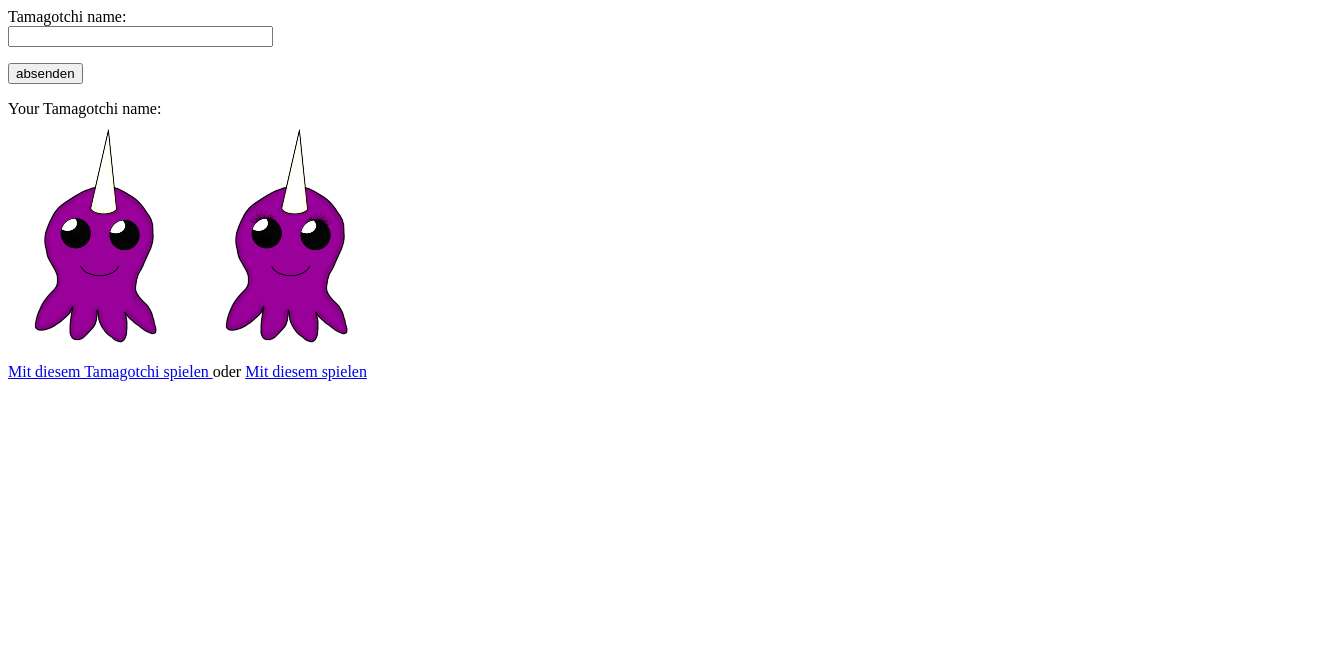
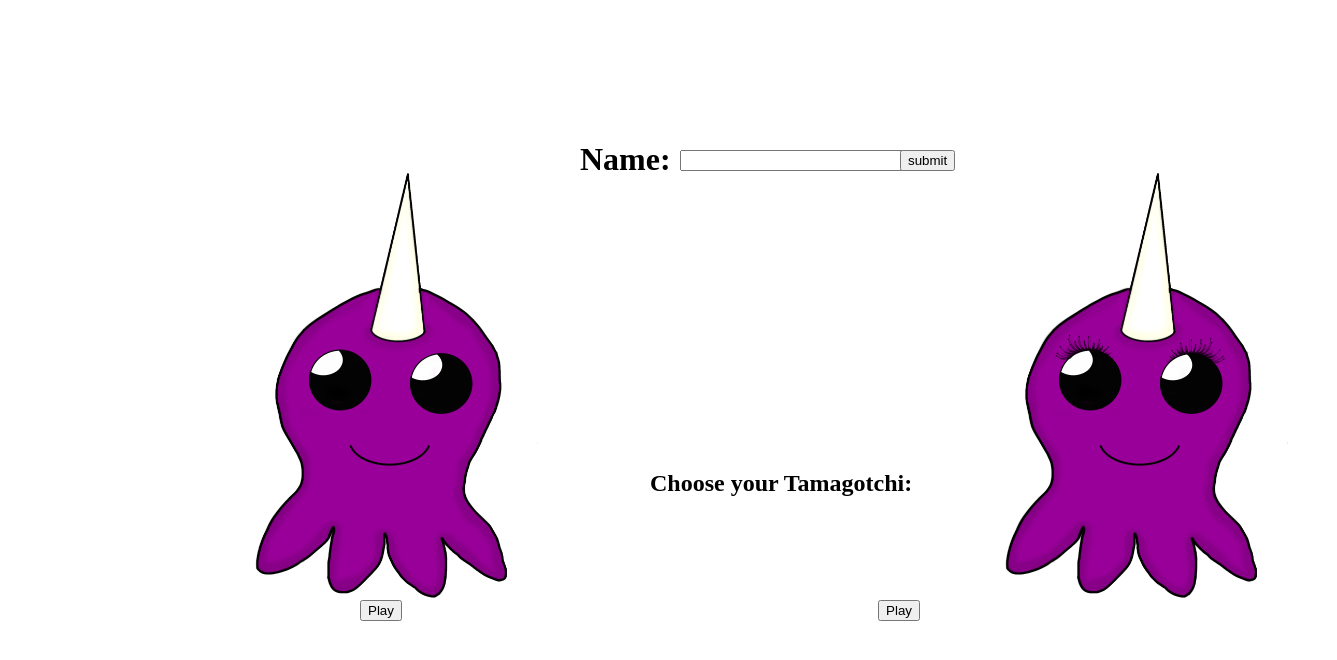
Before and after one commit to laGranada/Tamagotchi, a plain HTML site: page Quellcode/index.html in a window 1280 px wide. Shown: the whole page, 1337 px wide, since content can reach past the window. Drawn offline with Linux system fonts and the light colour scheme.

Commit message:
css startseite

```diff
--- /dev/null
+++ b/Quellcode/design-index.css
@@ -0,0 +1,47 @@
+#h1 {
+	position: absolute;
+	left: 580px;
+	top: 120px;
+}
+
+#tamaname {
+	position: absolute;
+	left: 680px;
+	top: 150px;
+}
+
+#submit {
+	position: absolute;
+	left: 900px;
+	top: 150px;
+}
+
+#h2 {
+	position: absolute;
+	left: 650px;
+	top: 450px;
+}
+
+#norm {
+	position: absolute;
+	left: 200px;
+	top: 150px;
+}
+
+#lash {
+	position: absolute;
+	left: 950px;
+	top: 150px;
+}
+
+#left {
+	position: absolute;
+	left: 360px;
+	top: 600px;
+}
+
+#right {
+	position: absolute;
+	right: 360px;
+	top: 600px;
+}
--- a/Quellcode/index.html
+++ b/Quellcode/index.html
@@ -5,30 +5,33 @@
 <head>
 	<title>Tamagotchi</title>
 	<script language="javascript" type="text/javascript" src="javascript.js"></script>
+	<link href="design-index.css" type="text/css" rel="stylesheet">
 </head>
 
 <body>
 
+    <h1 id="h1">Name: </h1>
+
 	<form oninput="name.value = tamaname.value">
 
-		Tamagotchi name:<br>
-		<input type="text" id="tamaname" size="30"><br>
+		<input type="text" id="tamaname" size="30">
 
-		<p>
-			<input type="submit" value="absenden" />
-		</p>
-
-		Your Tamagotchi name:<br>
-		<output name="name"></output>
+		<input type="submit" id="submit" value="submit" />
 
 	</form>
 
-	<img src="tamagotchi-normal.jpg" width="186.75" height="240.5"/>
-	<img src="tamagotchi-normal-lash.jpg" width="186.75" height="240.5"/>
-	<br>
-		<a href="playground-tamagotchi.html">Mit diesem Tamagotchi spielen </a>
-		 oder
-		<a href="playground-tamagotchi-lash.html"> Mit diesem spielen</a>
+	<h2 id="h2">Choose your Tamagotchi: </h2>
+
+	<img src="normal.png" width="386.75" height="480.5" id="norm"/>
+	<img src="normal-lash.png" width="386.75" height="480.5" id="lash"/>
+
+	<form action="playground-tamagotchi.html" id="left">
+		<input type="submit" value="Play">
+	</form>
+
+	<form action="playground-tamagotchi-lash.html" id="right">
+		<input type="submit" value="Play">
+	</form>
 
 </body>
 
```
Also changed, not shown: Quellcode/happy-lash.png (added), Quellcode/happy.png (added), Quellcode/normal-lash.png (added), Quellcode/normal.png (added), Quellcode/sad-lash.png (added), Quellcode/sad.png (added).
